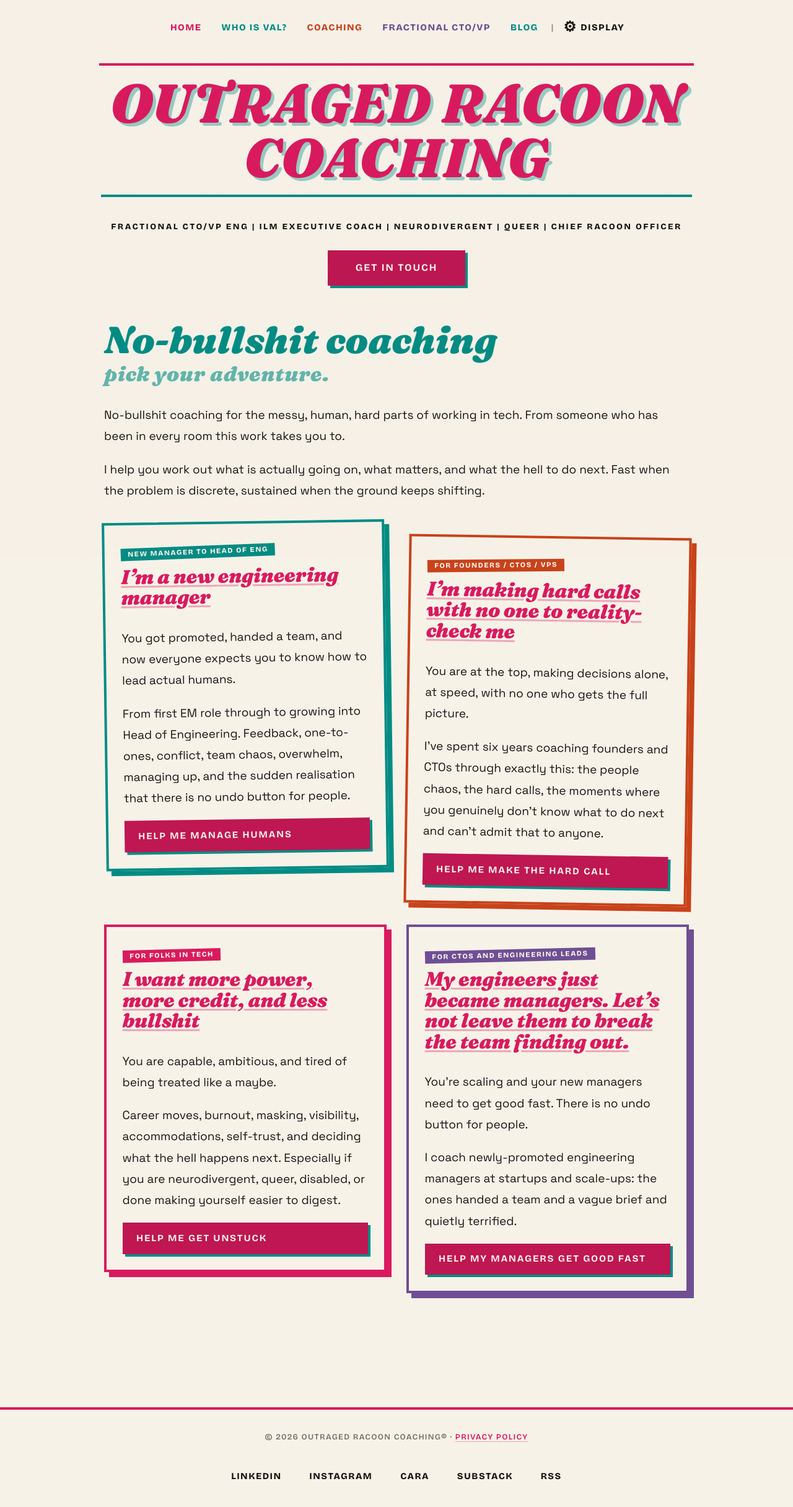
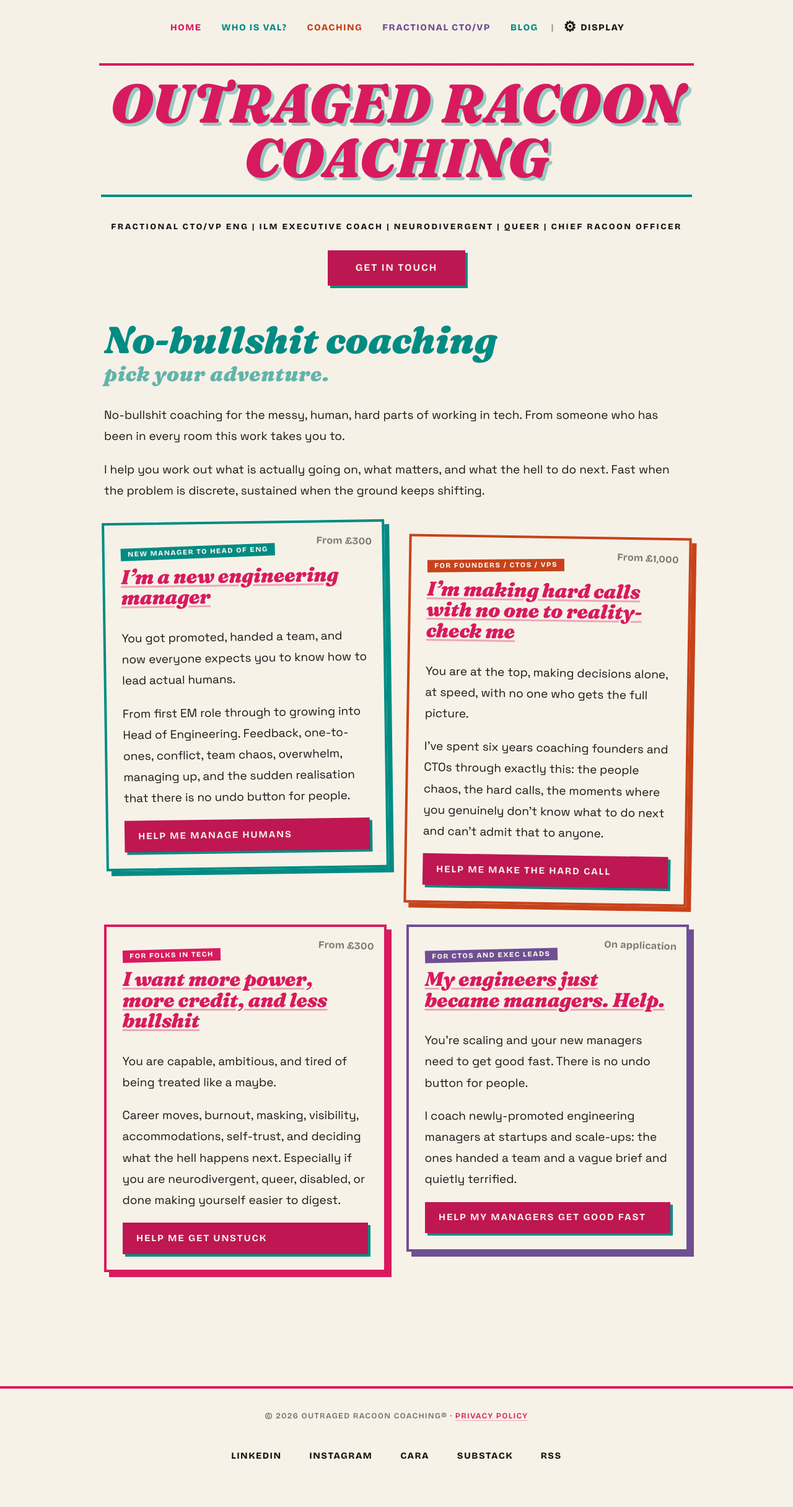
Before and after one commit to outragedpinkracoon/outragedpinkracoon.github.io, a Jekyll site: the page built from pages/coaching.md, in a window 1280 px wide. Shown: the whole page at 62% size. Built offline with Jekyll 4.4.1, drawn with Linux system fonts in a browser that asks for light colours; comment, search, counter and statistics services are not loaded; after the commit the page ends 2398 px from its top, so only the background shows below that.

Commit message:
Add per-panel price tags to coaching router
Price tags sit top-right corner of each audience panel, slightly rotated,
so visitors know what they're clicking into before they land on the page.
Founder/CTO panels show £1,000, EM and folks-in-tech show £300, teams is
on application.

Co-Authored-By: Claude Sonnet 4.6 <noreply@anthropic.com>

```diff
--- a/_sass/main.scss
+++ b/_sass/main.scss
@@ -1209,6 +1209,7 @@ $_card-rotations:  -1.8deg,   1.5deg,   -1.2deg,   2deg;
 }
 
 .audience-panel {
+  position: relative;
   padding: 1.6rem;
   background: $cream;
   border: 3px solid rgba($ink, 0.14);
@@ -1232,6 +1233,19 @@ $_card-rotations:  -1.8deg,   1.5deg,   -1.2deg,   2deg;
   }
 
   p:last-child { margin-bottom: 0; }
+
+  &__price {
+    position: absolute;
+    top: 1rem;
+    right: 1rem;
+    margin: 0;
+    font-size: 1rem;
+    font-family: $font-primary;
+    font-weight: 700;
+    color: rgba($ink, 0.55);
+    transform: rotate(2deg);
+    letter-spacing: 0.02em;
+  }
 
   ul {
     margin: 1rem 0 1.2rem;
--- a/pages/coaching.md
+++ b/pages/coaching.md
@@ -15,6 +15,7 @@ description: No-bullshit 1:1 coaching for engineering managers, founders, CTOs,
 
 <div class="audience-grid">
   <section class="audience-panel audience-panel--manager" id="new-manager-support">
+    <p class="audience-panel__price">From £300</p>
     <p class="audience-label">New manager to Head of Eng</p>
     <h3><a href="/coaching/engineering-managers/">I’m a new engineering manager</a></h3>
     <p>You got promoted, handed a team, and now everyone expects you to know how to lead actual humans.</p>
@@ -23,6 +24,7 @@ description: No-bullshit 1:1 coaching for engineering managers, founders, CTOs,
   </section>
 
   <section class="audience-panel audience-panel--orange">
+    <p class="audience-panel__price">From £1,000</p>
     <p class="audience-label">For founders / CTOs / VPs</p>
     <h3><a href="/coaching/founders/">I’m making hard calls with no one to reality-check me</a></h3>
     <p>You are at the top, making decisions alone, at speed, with no one who gets the full picture.</p>
@@ -31,6 +33,7 @@ description: No-bullshit 1:1 coaching for engineering managers, founders, CTOs,
   </section>
 
   <section class="audience-panel audience-panel--coaching">
+    <p class="audience-panel__price">From £300</p>
     <p class="audience-label">For folks in tech</p>
     <h3><a href="/coaching/folks-in-tech/">I want more power, more credit, and less bullshit</a></h3>
     <p>You are capable, ambitious, and tired of being treated like a maybe.</p>
@@ -39,8 +42,9 @@ description: No-bullshit 1:1 coaching for engineering managers, founders, CTOs,
   </section>
 
   <section class="audience-panel audience-panel--lavender">
-    <p class="audience-label">For CTOs and engineering leads</p>
-    <h3><a href="/coaching/teams/">My engineers just became managers. Let’s not leave them to break the team finding out.</a></h3>
+    <p class="audience-panel__price">On application</p>
+    <p class="audience-label">For CTOs and exec leads</p>
+    <h3><a href="/coaching/teams/">My engineers just became managers. Help.</a></h3>
     <p>You’re scaling and your new managers need to get good fast. There is no undo button for people.</p>
     <p>I coach newly-promoted engineering managers at startups and scale-ups: the ones handed a team and a vague brief and quietly terrified.</p>
     <p><a class="pricing-cta" href="/coaching/teams/">Help my managers get good fast</a></p>
```
